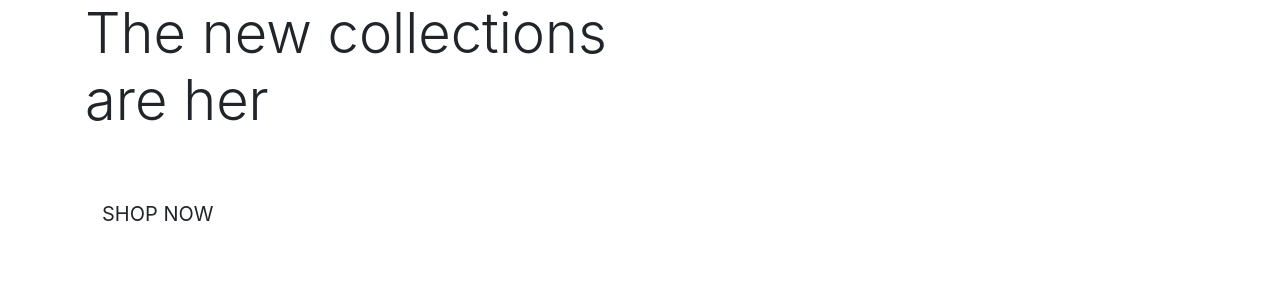
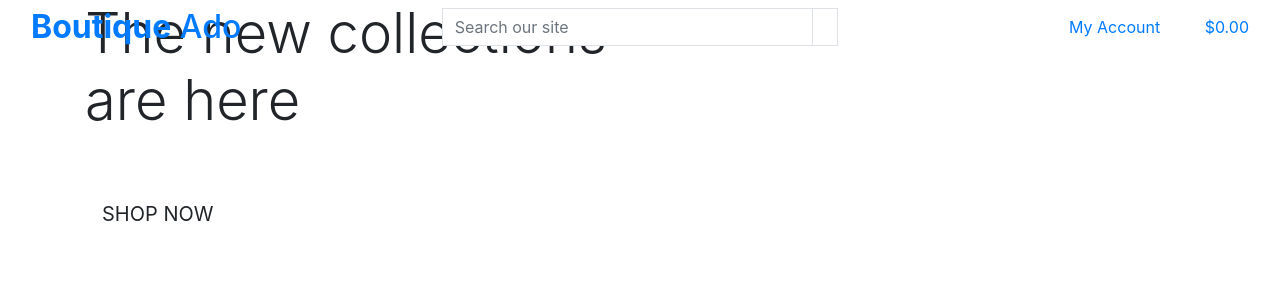
Before and after one commit to Mark-O-S/boutique_ado_v1_walkthrough, a Django app: template home/templates/home/index.html in a window 1280 px wide. Shown: the top 300 px of the page. Run offline with Django 3.2, Linux system fonts and the light colour scheme; the template is opened without the code that fills it, so the values that code supplies are empty.

Commit message:
Added main page header

```diff
--- a/home/templates/home/index.html
+++ b/home/templates/home/index.html
@@ -14,7 +14,7 @@
     <div class="row">
         <div class="col-7 col-md-6 my-auto">
             <h1 class="display-4 logo-font text-black">
-                The new collections are her
+                The new collections are here
             </h1>
             <div class="my-5">
                 <h4>
--- a/templates/base.html
+++ b/templates/base.html
@@ -4,7 +4,6 @@
 <html lang="en">
 
 <head>
-
     {% block meta %}
     <meta http-equiv="X-UA-Compatible" content="ie=edge">
     <meta charset="utf-8">
@@ -38,10 +37,73 @@
 </head>
 
 <body>
-    <header class="container-fluid fixed-top"></header>
+    <header class="container-fluid fixed-top">
+        <div class="row">
+            <div class="col-12 col-lg-4 my-auto py-1 py-lg-0 text-center text-lg-left">
+                <a href="{% url 'home' %}" class="nav-link main-logo-link">
+                    <h2 class="logo-font text-black my-0"><strong>Boutique</strong> Ado</h2>
+                </a>
+            </div>
+
+            <div class="col-12 col-lg-4 my-auto py-1 py-lg-0">
+                <form method="GET" action="">
+                    <div class="input-group w-100">
+                        <input class="form-control border border-black rounded-0" type="text" name="q" placeholder="Search our site">
+                        <div class="input-group-append">
+                            <button class="form-control btn btn-black border border-black rounded-0" type="submit">
+                                <span class="icon">
+                                    <i class="fas fa-search"></i>
+                                </span>
+                            </button>
+                        </div>
+                    </div>
+                </form>
+
+            </div>
+            <div class="col-12 col-lg-4 my-auto py-1 py-lg-0">
+                <ul class="list-inline list-unstyled text-center text-lg-right my-0">
+                    <li class="list-inline-item dropdown">
+                        <a href="#" class="text-black nav-link" id="user-options" data-toggle="dropdown" aria-haspopup="true" aria-expanded="false">
+                            <div class="text-center">
+                                <div><i class="fas fa-user fa-lg"></i></div>
+                                <p class="my-0">My Account</p>
+                            </div>
+                        </a>
+                        <div class="dropdown-menu border-0" aria-labelledby="user-options">
+                            {% if request.user.is_authenticated %}
+                                {% if request.user.is_superuser %}
+                                    <a href="" class="dropdown-item">Product Management</a>
+                                {% endif %}
+                                <a href="" class="dropdown-item">My Profile</a>
+                                <a href="{% url 'account_logout' %}" class="dropdown-item">Logout</a>
+                            {% else %}
+                                <a href="{% url 'account_signup' %}" class="dropdown-item">Register</a>
+                                <a href="{% url 'account_login' %}" class="dropdown-item">Login</a>
+                            {% endif %}
+                        </div>
+                    </li>
+                    <li class="list-inline-item">
+                        <a href="" class="{% if grand_total %}text-info font-weight-bold{% else %}text-black{% endif %} nav-link">
+                            <div class="text-center">
+                                <div><i class="fas fa-shopping-bag fa-lg"></i></div>
+                                <p class="my-0">
+                                    {% if grand_total %}
+                                        ${{ grand_total|floatformat:2 }}
+                                    {% else %}
+                                        $0.00
+                                    {% endif %}
+                                </p>
+                            </div>
+                        </a>
+                    </li>
+                </ul>
+            </div>
+        </div>
+
+    </header>
 
     {% if messages %}
-        <div class="message-container"></div>
+    <div class="message-container"></div>
     {% endif %}
 
     {% block page_header %}
```
